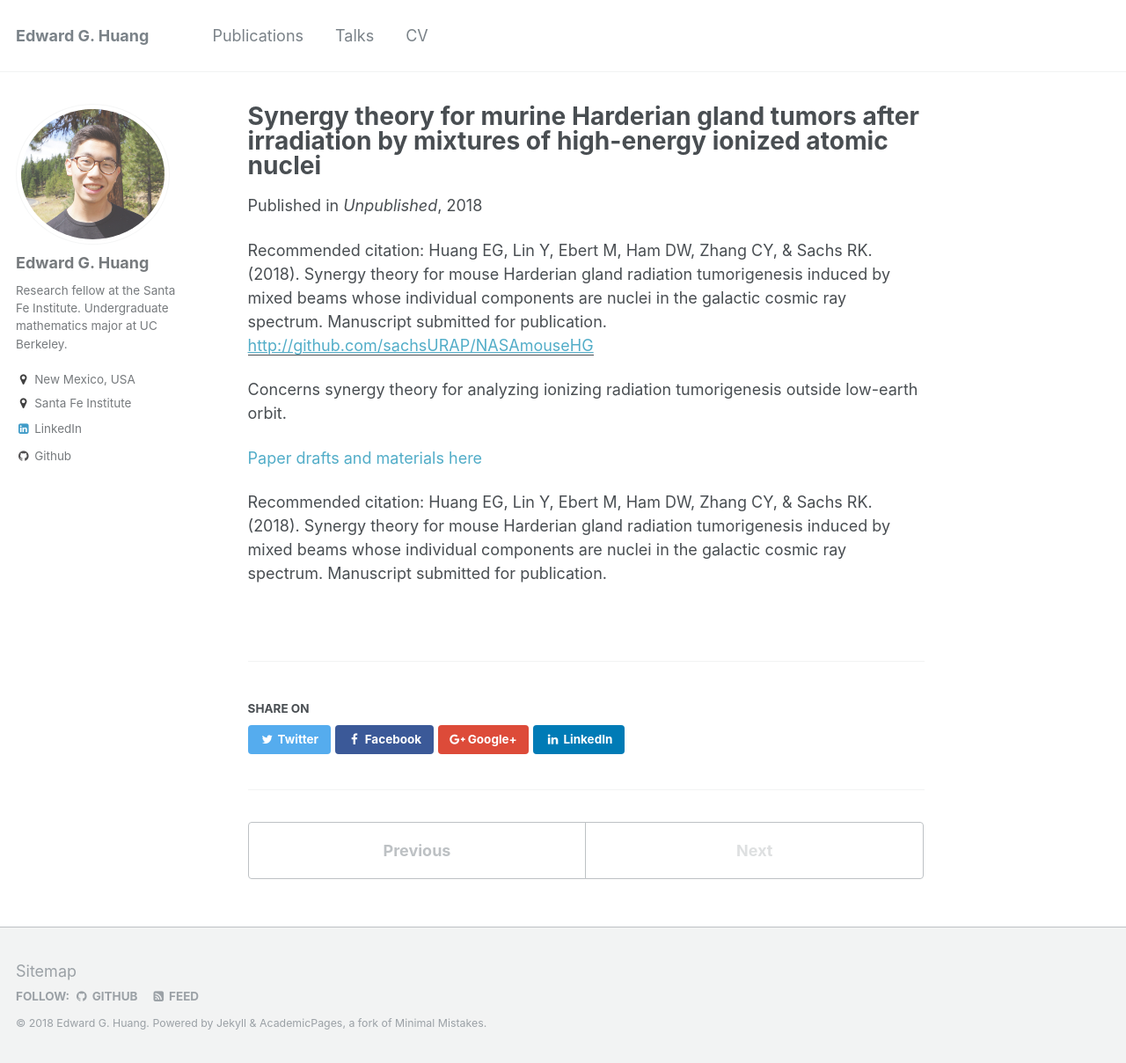
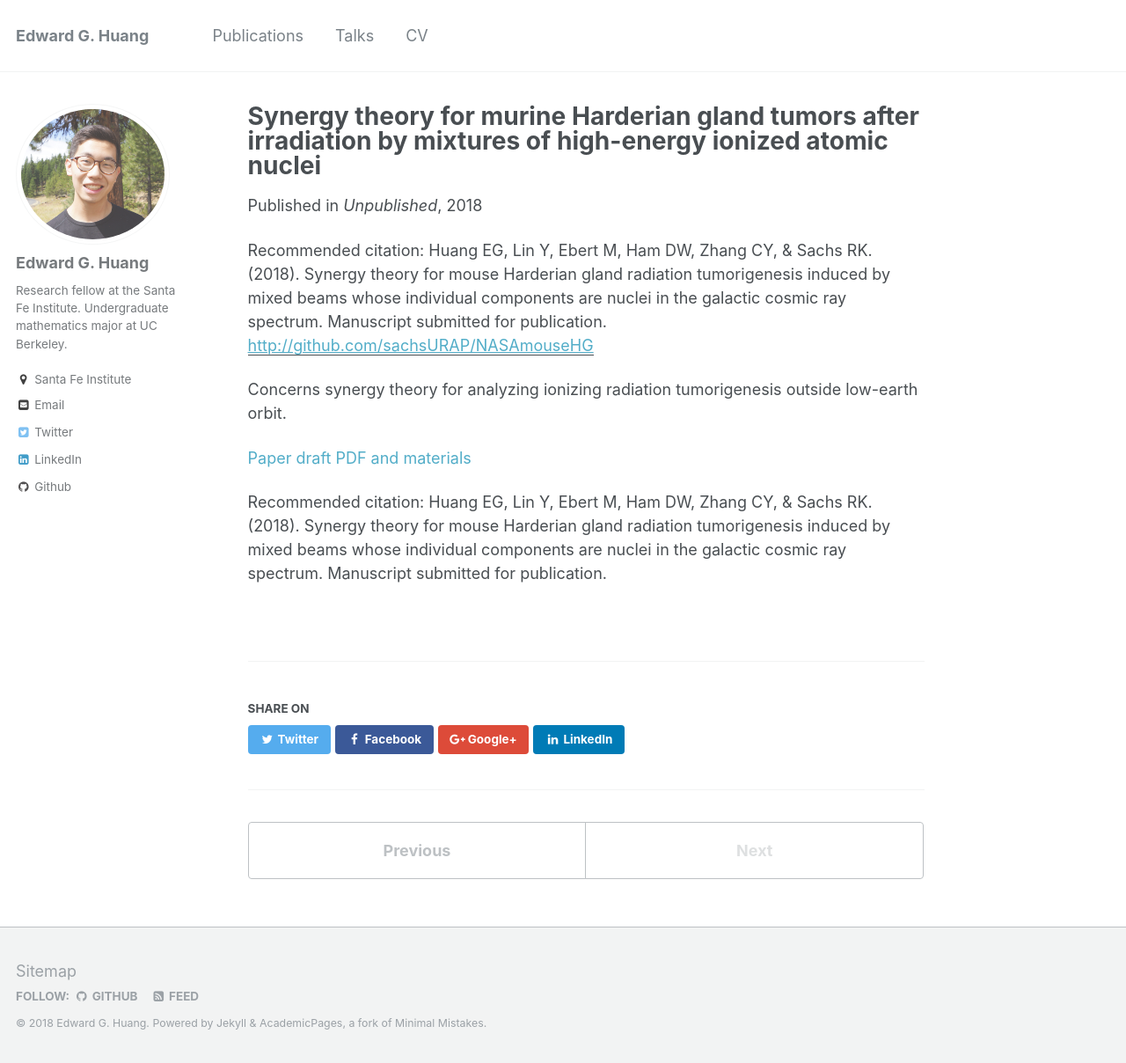
Before and after one commit to eghuang/eghuang.github.io, a Jekyll site: the page built from _publications/2018-06-22-harderian-gland.md, in a window 1280 px wide and 1208 px high. Shown: the whole window at 88% size. Built offline with Jekyll 4.4.1, drawn with Linux system fonts in a browser that asks for light colours.

Commit message:
Added contact links and edited cv page

```diff
--- a/_config.yml
+++ b/_config.yml
@@ -81,10 +81,10 @@ author:
   name             : "Edward G. Huang"
   avatar           : "git.jpg"
   bio              : "Research fellow at the Santa Fe Institute. Undergraduate mathematics major at UC Berkeley."
-  location         : "New Mexico, USA"
+  location         :
   employer         : "Santa Fe Institute"
   googlescholar    : # "http://yourfullgooglescholarurl.com"
-  email            :
+  email            : "eghuang@berkeley.edu"
   uri              :
   bitbucket        :
   codepen          :
@@ -104,7 +104,7 @@ author:
   stackoverflow    : # http://stackoverflow.com/users/123456/username
   steam            :
   tumblr           :
-  twitter          : # "replacethistwitterhandle"
+  twitter          : "_eghuang"
   vine             :
   weibo            :
   xing             :
--- a/_publications/2018-06-22-harderian-gland.md
+++ b/_publications/2018-06-22-harderian-gland.md
@@ -11,7 +11,7 @@ radiation tumorigenesis induced by mixed beams whose individual components are n
 ---
 Concerns synergy theory for analyzing ionizing radiation tumorigenesis outside low-earth orbit.
 
-[Paper drafts and materials here](http://github.com/sachsURAP/NASAmouseHG)
+[Paper draft PDF and materials](http://github.com/sachsURAP/NASAmouseHG)
 
 Recommended citation: Huang EG, Lin Y, Ebert M, Ham DW, Zhang CY, & Sachs RK. (2018). Synergy theory for mouse Harderian gland
 radiation tumorigenesis induced by mixed beams whose individual components are nuclei in the galactic cosmic ray spectrum. Manuscript submitted for publication.
```
Also changed, not shown: _pages/cv.md (+1 -1 lines), _publications/2015-12-01-theory-meets-data.md (+1 -1 lines), _publications/2018-01-05-dna-degradation.md (+1 -1 lines), _talks/2018-11-18-bamba-11.md (+1 -1 lines).
